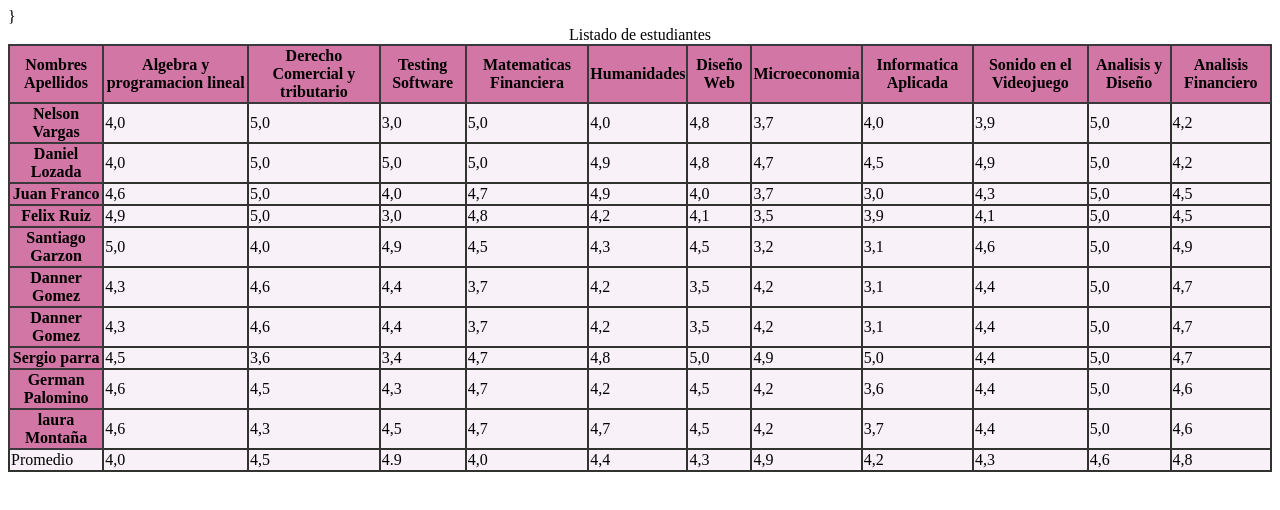
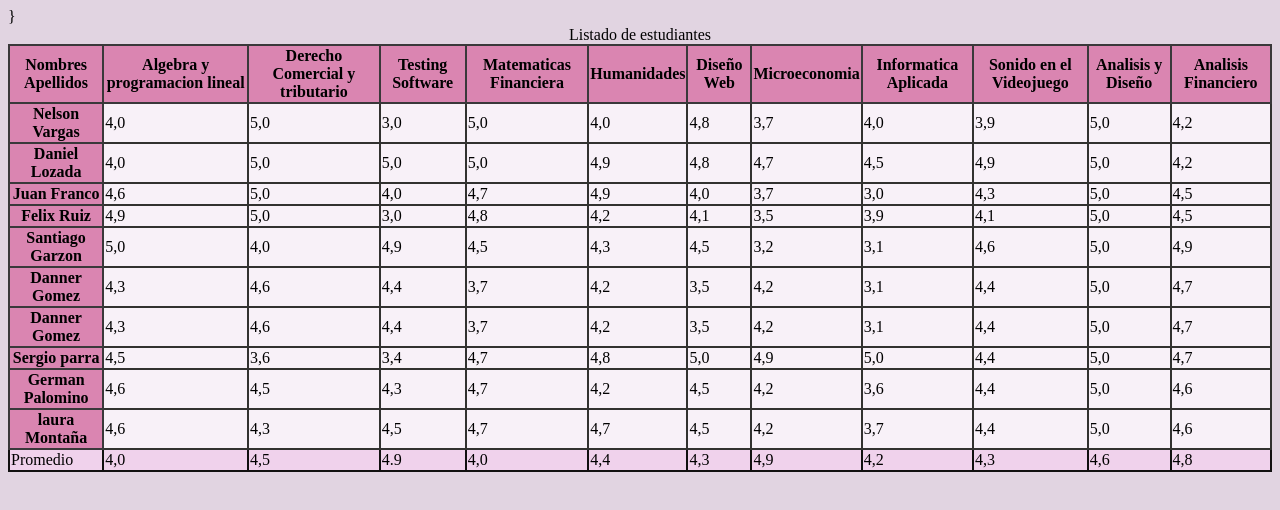
Before and after one commit to Laurasofy/Tablas, a plain HTML site: page 8.tablas/8.tablas/index.html in a window 1280 px wide. Drawn offline with Linux system fonts and the light colour scheme.

Commit message:
Add files via upload

```diff
--- a/8.tablas/8.tablas/css/styless.css
+++ b/8.tablas/8.tablas/css/styless.css
@@ -3,12 +3,20 @@ table{
 }
 thead tr,th{
     border: 2px solid rgb(58, 56, 58);
-    background-color: rgb(209, 118, 165);
+    background-color: rgb(218, 133, 177);
 }
-tbody td{
-    border:2px solid rgb(77, 127, 221);
-}
+
 tbody td{
     border:2px solid rgb(50, 50, 48);
     background-color:rgb(248, 241, 248)
 }
+tfoot td{
+border:2px solid rgb(17, 16, 16) ;
+
+background-color: rgb(240, 210, 236);
+
+}
+
+body{
+    background-color:rgb(225, 212, 225)
+}
--- a/8.tablas/8.tablas/index.html
+++ b/8.tablas/8.tablas/index.html
@@ -195,7 +195,7 @@
     </tr>
 
     </tbody>
-     <tfoo><!--Pie de la tabla -->}
+     <tfoot><!--Pie de la tabla -->}
         <td>Promedio</td>
         <td>4,0</td>
         <td>4,5</td>
@@ -209,7 +209,7 @@
         <td>4,6</td>
         <td>4,8</td>
 
-     </tfoo>
+     </tfoot>
 
 
 </table>
```
